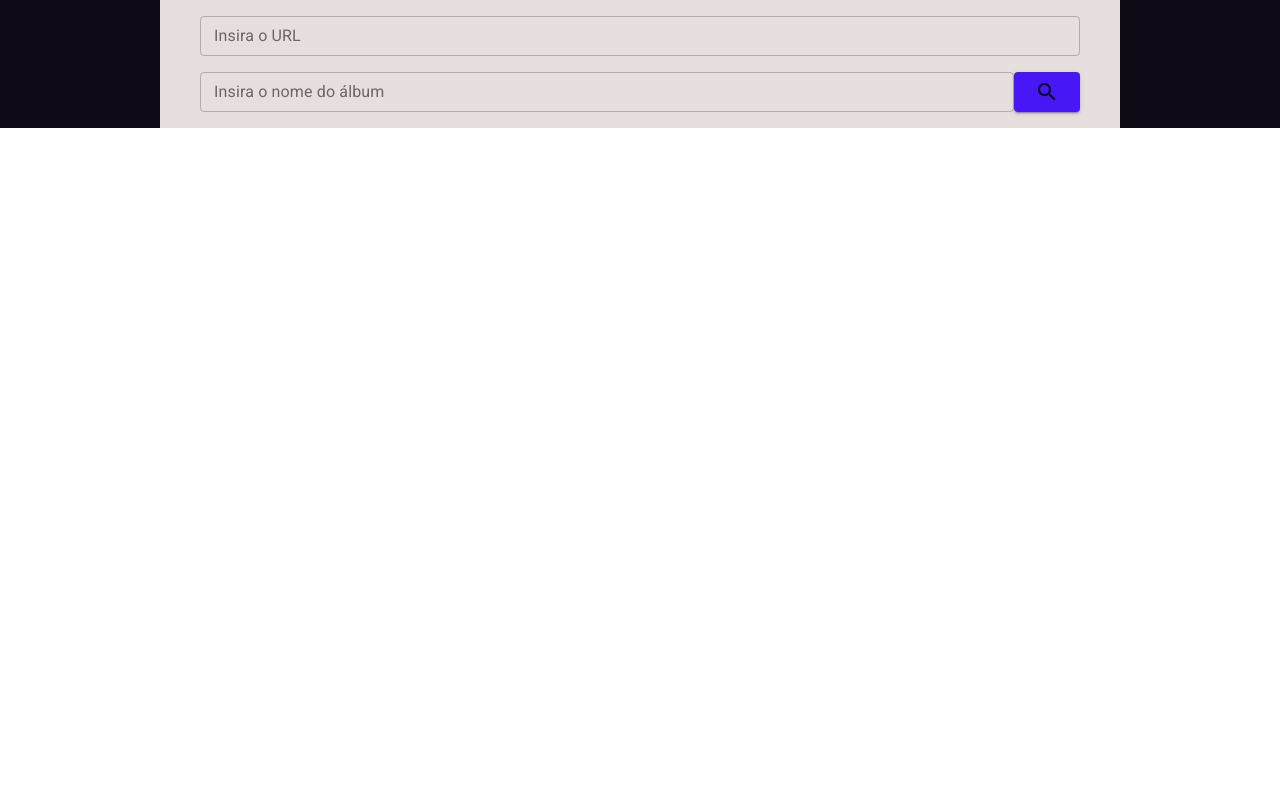
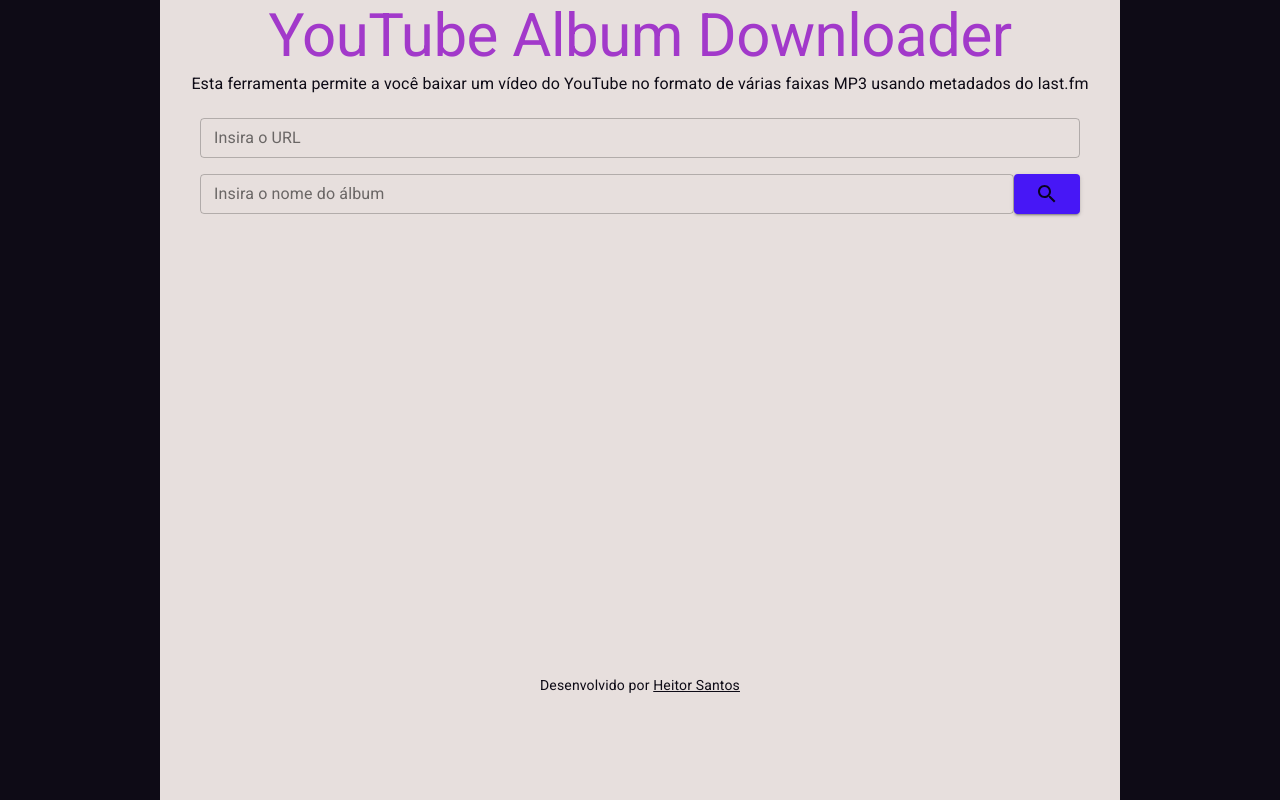
Before and after one commit to Heitor-Santos/YouTube-Album-Downloader, a React (Create React App) app in the folder gui/: page / in a window 1280 px wide. Built offline with nearby package versions, Linux system fonts and the light colour scheme.

Commit message:
Adicionado header e footer

```diff
--- a/gui/src/App.tsx
+++ b/gui/src/App.tsx
@@ -1,11 +1,10 @@
 import React, { useState } from 'react';
-import { Switch, Route, Router, } from 'react-router-dom'
+import { Switch, Route, Router} from 'react-router-dom'
 import { createBrowserHistory } from 'history';
 import './App.css';
 import AlbumsList from './AlbumsList'
 import AlbumInfo from './AlbumInfo'
-import { makeStyles, createStyles, Theme } from '@material-ui/core/styles';
-import { Container, TextField, List, ListItem, Button, CircularProgress, Box } from '@material-ui/core';
+import { Container, TextField, List, ListItem, Button, CircularProgress, Box, Typography, Grid}  from '@material-ui/core';
 import SearchIcon from '@material-ui/icons/Search';
 import { getVideoInfo, downloadAlbum } from './requests'
 import useStyles from './styles'
@@ -30,9 +29,19 @@
   }
   async function loadVideoInfo() {
     setLoading(true)
+    setVideoTitle('')
+    const re = new RegExp('^(http(s)?:\/\/)?((w){3}.)?youtu(be|.be)?(\.com)?\/.+')
+    const match = re.test(videoURL)
+    if(match){
       const resp = await getVideoInfo(videoURL)
+      if(resp?.videoDetails?.title!=='')
+        setVideoTitle(resp.videoDetails.title)
+      else
+      setVideoTitle('Ocorreu um erro')
+    }
+    else
+      setVideoTitle('Isso não é um link do YouTube')
     setLoading(false)
-    setVideoTitle(resp.videoDetails.title)
   }
   document.getElementById('albumNameInput')?.addEventListener('keydown', e => {
     if (e.code === "Enter")
@@ -51,7 +60,9 @@
   return (
     <Router history={history}>
       <Box style={{ backgroundColor: '#0e0b16' }}>
-        <Container maxWidth='md' style={{ backgroundColor: '#e7dfdd' }}>
+        <Container maxWidth='md' style={{ backgroundColor: '#e7dfdd', minHeight: '100vh' }}>
+        <Typography variant="h2" style={{ color: '#a239ca' ,fontWeight:'lighter', textAlign:'center'}}> YouTube Album Downloader </Typography>
+        <Typography variant="body1" gutterBottom style={{textAlign:'center', color:'#0e0b16'}}>Esta ferramenta permite a você baixar um vídeo do YouTube no formato de várias faixas MP3 usando metadados do last.fm</Typography>
           <List>
             <ListItem id='videoURLInput'>
               <TextField id="outlined-basic" size='small' fullWidth label="Insira o URL" variant="outlined"
@@ -61,12 +72,13 @@
             {videoTitle !== '' ? <ListItem><i>{videoTitle}</i></ListItem> : null}
             <ListItem>
               <TextField size='small' id='albumNameInput' fullWidth label="Insira o nome do álbum" variant="outlined" onChange={(e) => setAlbumTitle(e.target.value)} />
-              <Button size='large' variant="contained"style={{backgroundColor:"#4717f6"}}
+              <Button size='large' variant="contained" style={{ backgroundColor: "#4717f6" }}
                 className={classes.button}
                 onClick={searchAlbum}><SearchIcon /></Button>
               {searching ? <div><CircularProgress /></div> : null}
             </ListItem>
           </List>
+          <Box style={{ minHeight: '55vh' }}>
             <Switch>
               <Route path='/albumsresults' exact={true} render={(props) => <AlbumsList {...props} albumName={albumTitle} numberSearches={numberSearches} setSearching={(e: boolean) => setSearching(e)} />}></Route>
               <Route path='/oi'><h1>OOOOIII</h1></Route>
@@ -75,6 +87,10 @@
               <Route path='/noinfotracks'><h1>sem info das faixas</h1></Route>
               <Route path='/album=:albumName&artist=:artist' render={(props) => <AlbumInfo {...props} setSearching={(e: boolean) => setSearching(e)} />}></Route>
             </Switch>
+          </Box>
+          <footer style={{ position: 'relative', marginTop:'5px' }}>
+          <Typography variant="body2" style={{textAlign:'center', color:'#0e0b16'}}>Desenvolvido por <a style={{color:'#0e0b16'}} href='https://github.com/Heitor-Santos'> Heitor Santos</a></Typography>
+            </footer>
         </Container>
       </Box>
     </Router>
--- a/gui/src/styles.ts
+++ b/gui/src/styles.ts
@@ -11,7 +11,7 @@
         height: 40
     },
     pages:{
-        height:'100vh',
+        //height: '100vh'
     }
 });
 export default useStyles
```
Also changed, not shown: gui/src/AlbumsList.tsx (+5 -5 lines), gui/src/assets/youtube-symbol.svg (added), 1 other file (tests, documents, lock files or other folders). Lines whose indentation alone changed are shown as unchanged.
